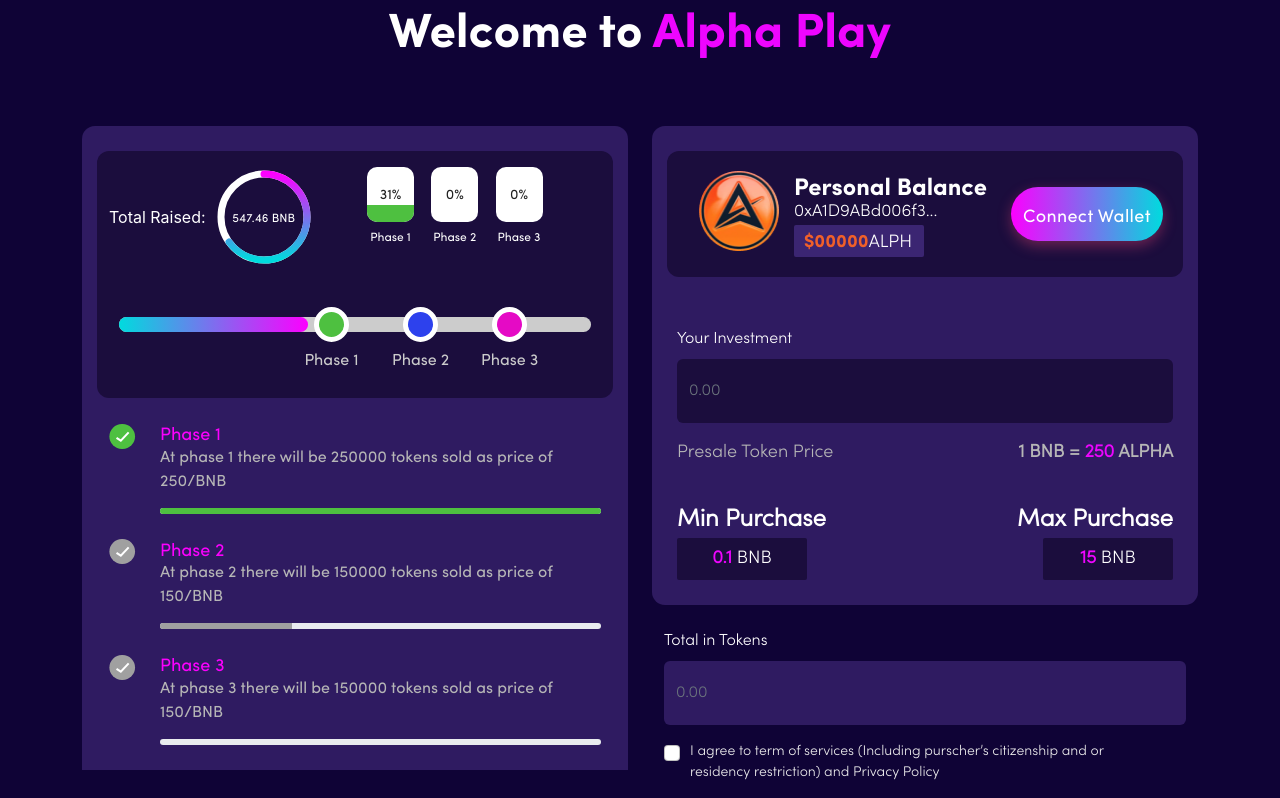
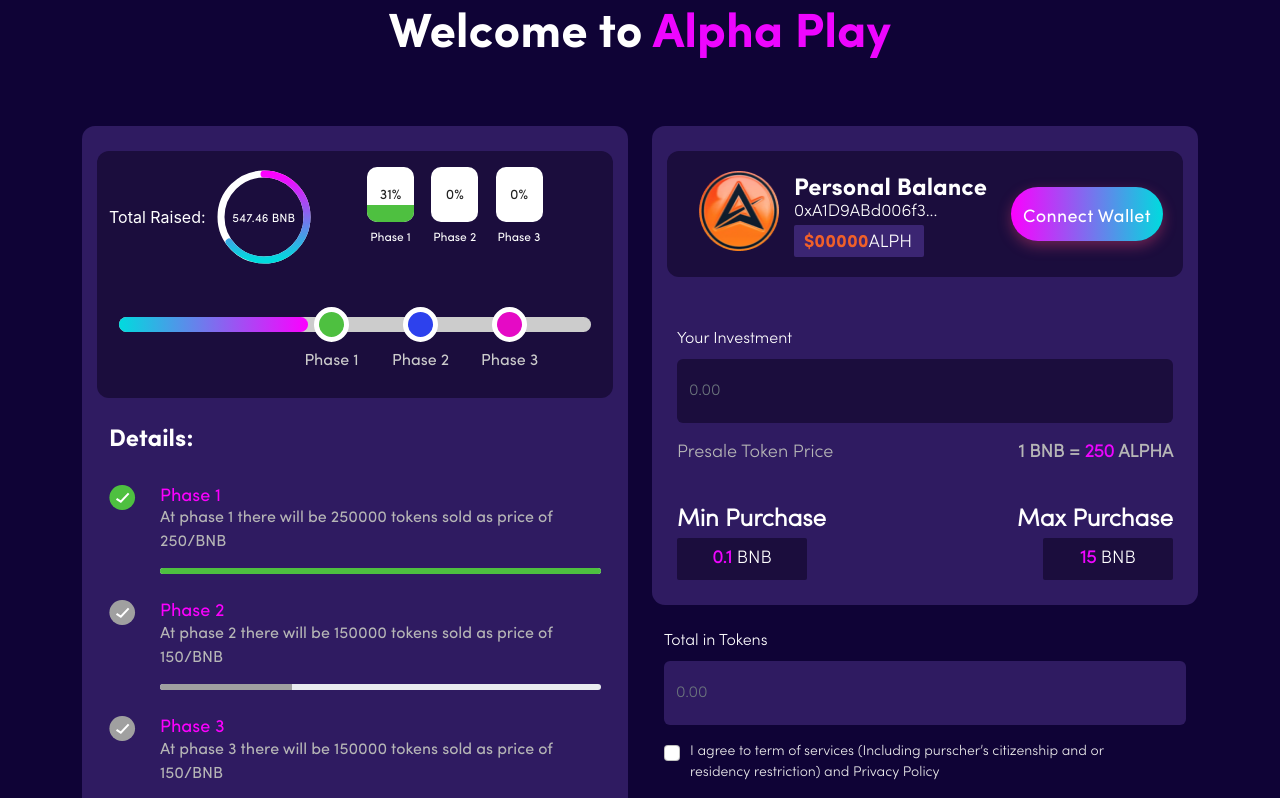
Before and after one commit to techno-usman/alpha-react, a React (Create React App) app: page / in a window 1280 px wide. Shown: the part 1960-2758 px from the top of the page. Built offline with nearby package versions, Linux system fonts and the light colour scheme.

Commit message:
heading & padding added in presale phases detail section

```diff
--- a/src/components/landing/presale/Presale.jsx
+++ b/src/components/landing/presale/Presale.jsx
@@ -21,13 +21,13 @@
                 </Row>
                 <Row className='mt-5'>
                     <Col lg={6}>
-                        <div className={`${Classes.presaleBlockBg}`}>
+                        <div className={`${Classes.presaleBlock} pb-5`}>
                             <PresaleTotalRaised />
                             <PresalePhasesDetail />
                         </div>
                     </Col>
                     <Col lg={6}>
-                        <div className={`${Classes.presaleBlockBg}`}>
+                        <div className={`${Classes.presaleBlock + ' ' + Classes.flatBottom}`}>
                             <PresaleConnectWallet />
                         </div>
                         <div>
--- a/src/components/landing/presale/PresalePhasesDetail.jsx
+++ b/src/components/landing/presale/PresalePhasesDetail.jsx
@@ -1,9 +1,15 @@
+import Classes from '../../scss/PresalePhasesDetail.module.scss'
 import PresalePhaseDetail from './PresalePhaseDetail';
 import { Container, Col, Row } from 'react-bootstrap';
 
 const PresalePhasesDetail = () => {
     return (
-        <Container>
+        <Container className={`${Classes.presalePhasesDetailWrapper} mt-4`}>
+            <Row>
+                <Col>
+                    <h3 className={Classes.detailPhasesHeading}>Details:</h3>
+                </Col>
+            </Row>
             <Row>
                 <Col>
                     <PresalePhaseDetail progress="100" title="Phase 1" tokens="250000" />
--- a/src/components/scss/Presale.module.scss
+++ b/src/components/scss/Presale.module.scss
@@ -23,10 +23,14 @@
         width: 49%;
     }
 
-    .presaleBlockBg {
+    .presaleBlock {
         background: #2F1B61;
-        border-radius: 13px 13px 0 0;
+        border-radius: 13px;
         padding: 25px 15px;
+
+        &.flatBottom {
+            border-radius: 13px 13px 0 0;
+        }
     }
 
 }
--- /dev/null
+++ b/src/components/scss/PresalePhasesDetail.module.scss
@@ -0,0 +1,7 @@
+.presalePhasesDetailWrapper {
+    .detailPhasesHeading {
+        font-family: 'Sofia Pro Bold';
+        font-size: 24px;
+        color: #FFF;
+    }
+}
```
